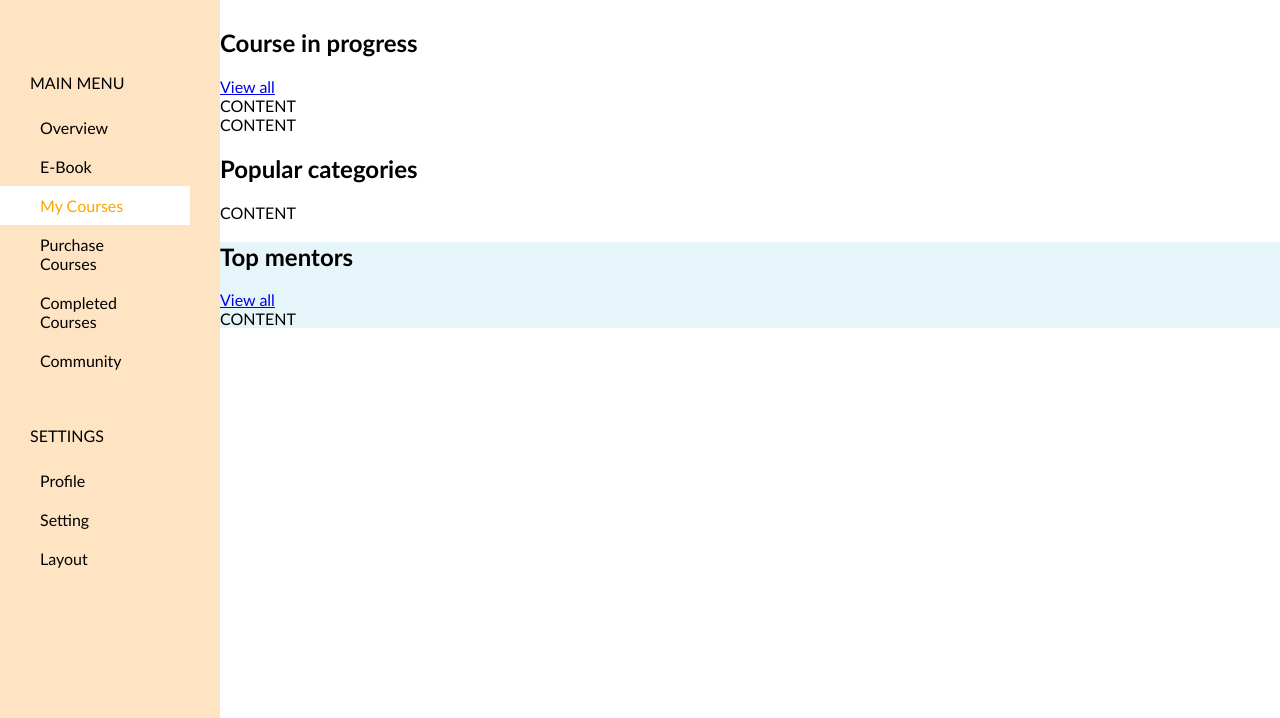
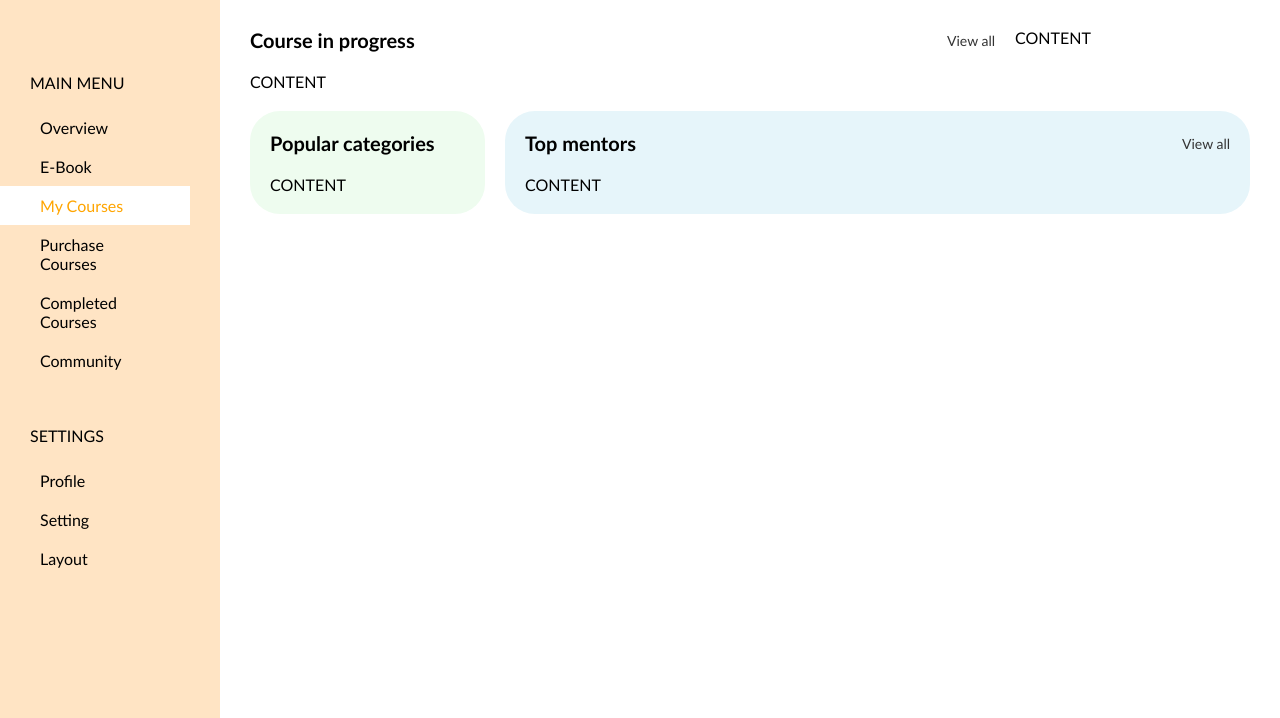
Before and after one commit to konoto1/html-eduhouse, a website: page index.html in a window 1280 px wide. Shown: the part 82-800 px from the top of the page. Drawn offline with Linux system fonts and the light colour scheme.

Commit message:
papildyti css taisyklemis ir stiliais

```diff
--- a/css/header.css
+++ b/css/header.css
@@ -1,8 +1,9 @@
 .main-header {
- display: flex;
- justify-content: space-between;
- padding: 20px 30px;
- align-items: center;
+    grid-area: header;
+    display: flex;
+    justify-content: space-between;
+    align-items: center;
+    margin-bottom: 20px;
 }
 
 .form {
--- a/css/main.css
+++ b/css/main.css
@@ -1,15 +1,74 @@
     * {
         box-sizing: border-box;
     }
+
     body {
-        display: grid;
+        display:grid;
         grid-template-columns: 220px 1fr;
         margin: 0;
         min-height: 100vh;
         font-family: 'Gill Sans', 'Gill Sans MT', Calibri, 'Trebuchet MS', sans-serif;
     }
 
+    main {
+        display: grid;
+        grid-template-columns: repeat(4, 1fr);
+        grid-template-areas:
+            "header header header header"
+            "progress progress progress subscription"
+            "popular mentors mentors mentors";
+        align-items: start;
+        background-color: white;
+        gap: 20px;
+        align-content: start;
+        padding: 20px 30px;
+    }
 
+    main .course-progress {
+        grid-area: progress;
+    }
+
+    main .subscription {
+        grid-area: subscription;
+    }
+
+    main .popular-categories {
+        grid-area: popular;
+    }
+
+    main .top-mentors {
+        grid-area: mentors;
+    }
+
+    main .block {
+        display: grid;
+        grid-template-columns: auto auto;
+        gap: 20px;
+    }
+
+    main .block.block-bg {
+        padding: 20px;
+        background-color: #eefcef;
+        border-radius: 30px;
+
+    }
+/* .block.block-bg turi tureti abu pavadinimus klaseje eiliskumas nesvarbu */
+    main .block > .title {
+        margin: 0;
+        font-size: 20px;
+    }
+
+    main .block > .link {
+        font-size: 14px;
+        justify-self: end;
+        align-self: center;
+        text-decoration: none;
+        color: #333;
+    }
+
+    main .block > .content {
+        grid-column: span 2;
+    }
 
     /* border negali buti % */
     /* display:flex ant teviniio elemento visi statomi i viena eile */
```
